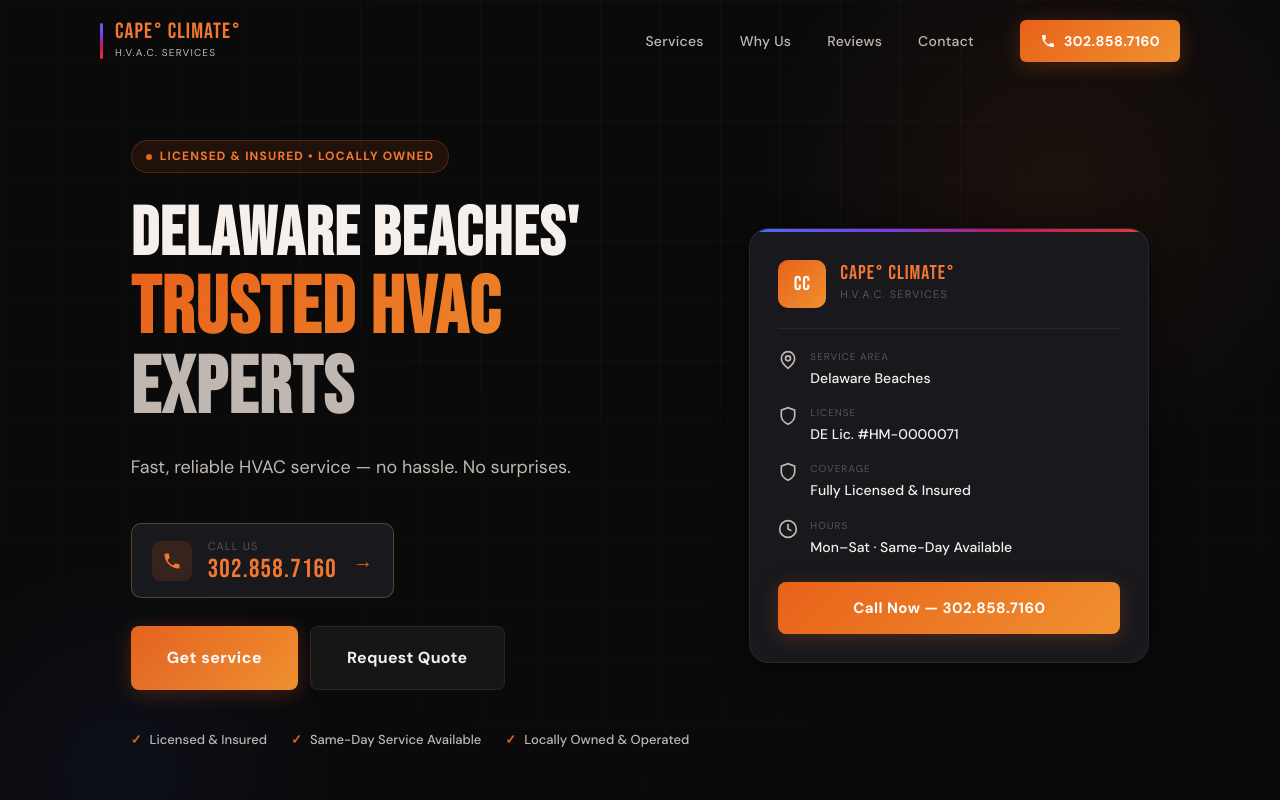
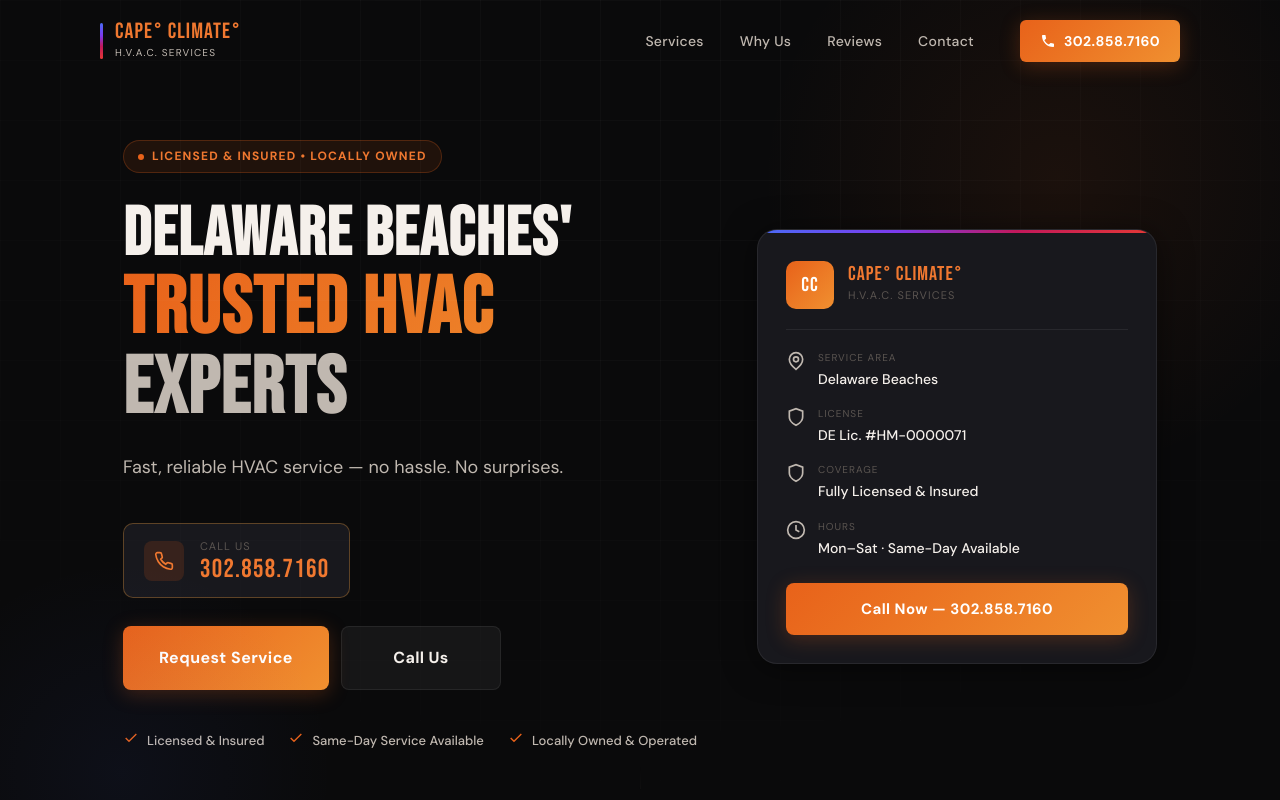
Before and after one commit to delladutchy/cape-climate, a React (Vite) app: page / in a window 1280 px wide. Shown: the top 800 px of the page. Built offline with nearby package versions, Linux system fonts and the light colour scheme.

Commit message:
lock UI consistency: standardize CTAs, remove arrows/emojis, outline icons

```diff
--- a/src/components/Contact.tsx
+++ b/src/components/Contact.tsx
@@ -83,10 +83,9 @@ export default function Contact() {
               <a href={`tel:${BUSINESS.phoneRaw}`} className={styles.contactCard}>
                 <span className={styles.contactCardIcon} aria-hidden="true" dangerouslySetInnerHTML={{__html: '<svg width="20" height="20" viewBox="0 0 24 24" fill="none" stroke="currentColor" stroke-width="2"><path d="M22 16.92v3a2 2 0 0 1-2.18 2 19.79 19.79 0 0 1-8.63-3.07 19.5 19.5 0 0 1-6-6 19.79 19.79 0 0 1-3.07-8.67A2 2 0 0 1 4.11 2h3a2 2 0 0 1 2 1.72 12.84 12.84 0 0 0 .7 2.81 2 2 0 0 1-.45 2.11L8.09 9.91a16 16 0 0 0 6 6l1.27-1.27a2 2 0 0 1 2.11-.45 12.84 12.84 0 0 0 2.81.7A2 2 0 0 1 22 16.92z"/></svg>'}} />
                 <div>
-                  <div className={styles.contactCardLabel}>Call Us Directly</div>
+                  <div className={styles.contactCardLabel}>Call Us</div>
                   <div className={styles.contactCardValue}>{BUSINESS.phone}</div>
                 </div>
-                <span className={styles.contactCardArrow} aria-hidden="true">→</span>
               </a>
 
               <div className={styles.contactCard}>
--- a/src/components/CtaBanner.tsx
+++ b/src/components/CtaBanner.tsx
@@ -20,13 +20,13 @@ export default function CtaBanner() {
           </p>
           <div className={styles.actions}>
             <a href={`tel:${BUSINESS.phoneRaw}`} className={`btn btn-primary btn-lg`}>
-              <svg width="18" height="18" viewBox="0 0 24 24" fill="currentColor" aria-hidden="true">
-                <path d="M6.6 10.8c1.4 2.8 3.8 5.1 6.6 6.6l2.2-2.2c.3-.3.7-.4 1-.2 1.1.4 2.3.6 3.6.6.6 0 1 .4 1 1V20c0 .6-.4 1-1 1-9.4 0-17-7.6-17-17 0-.6.4-1 1-1h3.5c.6 0 1 .4 1 1 0 1.3.2 2.5.6 3.6.1.3 0 .7-.2 1L6.6 10.8z"/>
+              <svg width="18" height="18" viewBox="0 0 24 24" fill="none" stroke="currentColor" stroke-width="2" aria-hidden="true">
+                <path d="M22 16.92v3a2 2 0 0 1-2.18 2 19.79 19.79 0 0 1-8.63-3.07 19.5 19.5 0 0 1-6-6 19.79 19.79 0 0 1-3.07-8.67A2 2 0 0 1 4.11 2h3a2 2 0 0 1 2 1.72 12.84 12.84 0 0 0 .7 2.81 2 2 0 0 1-.45 2.11L8.09 9.91a16 16 0 0 0 6 6l1.27-1.27a2 2 0 0 1 2.11-.45 12.84 12.84 0 0 0 2.81.7A2 2 0 0 1 22 16.92z"/>
               </svg>
-              Call Now — We Answer
+              Call Us
             </a>
             <a href="#contact" className={`btn btn-outline btn-lg`}>
-              Request Service Today
+              Request Service
             </a>
           </div>
         </div>
--- a/src/components/Footer.tsx
+++ b/src/components/Footer.tsx
@@ -18,7 +18,7 @@ export default function Footer() {
             Locally owned and operated HVAC company serving Sussex County & the Delaware Beaches. Licensed, insured, and committed to honest work.
           </p>
           <div className={styles.licenseTag}>
-            <span aria-hidden="true">🏅</span>
+            <span aria-hidden="true" dangerouslySetInnerHTML={{__html: '<svg width="16" height="16" viewBox="0 0 24 24" fill="none" stroke="currentColor" stroke-width="2"><path d="M12 22s8-4 8-10V5l-8-3-8 3v7c0 6 8 10 8 10z"/></svg>'}} />
             {BUSINESS.license}
           </div>
         </div>
@@ -39,34 +39,33 @@ export default function Footer() {
         <div className={styles.col}>
           <h3 className={styles.colTitle}>Contact</h3>
           <ul className={styles.colList} role="list">
-            <li>
               <a href={`tel:${BUSINESS.phoneRaw}`} className={`${styles.colLink} ${styles.phoneLink}`}>
-                <svg width="14" height="14" viewBox="0 0 24 24" fill="currentColor" aria-hidden="true">
-                  <path d="M6.6 10.8c1.4 2.8 3.8 5.1 6.6 6.6l2.2-2.2c.3-.3.7-.4 1-.2 1.1.4 2.3.6 3.6.6.6 0 1 .4 1 1V20c0 .6-.4 1-1 1-9.4 0-17-7.6-17-17 0-.6.4-1 1-1h3.5c.6 0 1 .4 1 1 0 1.3.2 2.5.6 3.6.1.3 0 .7-.2 1L6.6 10.8z"/>
+                <svg width="14" height="14" viewBox="0 0 24 24" fill="none" stroke="currentColor" stroke-width="2" aria-hidden="true">
+                  <path d="M22 16.92v3a2 2 0 0 1-2.18 2 19.79 19.79 0 0 1-8.63-3.07 19.5 19.5 0 0 1-6-6 19.79 19.79 0 0 1-3.07-8.67A2 2 0 0 1 4.11 2h3a2 2 0 0 1 2 1.72 12.84 12.84 0 0 0 .7 2.81 2 2 0 0 1-.45 2.11L8.09 9.91a16 16 0 0 0 6 6l1.27-1.27a2 2 0 0 1 2.11-.45 12.84 12.84 0 0 0 2.81.7A2 2 0 0 1 22 16.92z"/>
                 </svg>
                 {BUSINESS.phone}
               </a>
-            </li>
-            <li>
               <span className={styles.colText}>
-                <svg width="14" height="14" viewBox="0 0 24 24" fill="currentColor" aria-hidden="true">
-                  <path d="M12 2C8.13 2 5 5.13 5 9c0 5.25 7 13 7 13s7-7.75 7-13c0-3.87-3.13-7-7-7zm0 9.5c-1.38 0-2.5-1.12-2.5-2.5s1.12-2.5 2.5-2.5 2.5 1.12 2.5 2.5-1.12 2.5-2.5 2.5z"/>
+                <svg width="14" height="14" viewBox="0 0 24 24" fill="none" stroke="currentColor" stroke-width="2" aria-hidden="true">
+                  <path d="M20 10c0 6-8 12-8 12s-8-6-8-12a8 8 0 0 1 16 0Z"/>
+                  <circle cx="12" cy="10" r="3"/>
                 </svg>
                 {BUSINESS.address.full}
               </span>
-            </li>
             <li>
               <span className={styles.colText}>
-                <svg width="14" height="14" viewBox="0 0 24 24" fill="currentColor" aria-hidden="true">
-                  <path d="M11.99 2C6.47 2 2 6.48 2 12s4.47 10 9.99 10C17.52 22 22 17.52 22 12S17.52 2 11.99 2zM12 20c-4.42 0-8-3.58-8-8s3.58-8 8-8 8 3.58 8 8-3.58 8-8 8zm.5-13H11v6l5.25 3.15.75-1.23-4.5-2.67V7z"/>
+                <svg width="14" height="14" viewBox="0 0 24 24" fill="none" stroke="currentColor" stroke-width="2" aria-hidden="true">
+                  <circle cx="12" cy="12" r="10"/>
+                  <polyline points="12,6 12,12 16,14"/>
                 </svg>
                 {BUSINESS.hours}
               </span>
             </li>
             <li>
               <span className={styles.colText}>
-                <svg width="14" height="14" viewBox="0 0 24 24" fill="currentColor" aria-hidden="true">
-                  <path d="M20 4H4c-1.1 0-2 .9-2 2v12c0 1.1.9 2 2 2h16c1.1 0 2-.9 2-2V6c0-1.1-.9-2-2-2zm0 4l-8 5-8-5V6l8 5 8-5v2z"/>
+                <svg width="14" height="14" viewBox="0 0 24 24" fill="none" stroke="currentColor" stroke-width="2" aria-hidden="true">
+                  <path d="M4 4h16c1.1 0 2 .9 2 2v12c0 1.1-.9 2-2 2H4c-1.1 0-2-.9-2-2V6c0-1.1.9-2 2-2z"/>
+                  <polyline points="22,6 12,13 2,6"/>
                 </svg>
                 {BUSINESS.owner}, Owner
               </span>
@@ -74,7 +73,7 @@ export default function Footer() {
           </ul>
 
           <a href="#contact" className={`btn btn-outline ${styles.footerCta}`}>
-            Request Service Today
+            Request Service
           </a>
         </div>
       </div>
--- a/src/components/Hero.module.css
+++ b/src/components/Hero.module.css
@@ -177,17 +177,6 @@
   letter-spacing: 0.05em;
   color: var(--orange-light);
   line-height: 1;
-}
-
-.phoneArrow {
-  margin-left: auto;
-  color: var(--orange);
-  font-size: 20px;
-  transition: transform 0.2s;
-}
-
-.phoneBlock:hover .phoneArrow {
-  transform: translateX(4px);
 }
 
 /* CTA group */
--- a/src/components/Hero.tsx
+++ b/src/components/Hero.tsx
@@ -31,36 +31,35 @@ export default function Hero() {
           {/* Phone — prominent */}
           <a href={`tel:${BUSINESS.phoneRaw}`} className={styles.phoneBlock} aria-label={`Call us at ${BUSINESS.phone}`}>
             <span className={styles.phoneIcon} aria-hidden="true">
-              <svg width="20" height="20" viewBox="0 0 24 24" fill="currentColor">
-                <path d="M6.6 10.8c1.4 2.8 3.8 5.1 6.6 6.6l2.2-2.2c.3-.3.7-.4 1-.2 1.1.4 2.3.6 3.6.6.6 0 1 .4 1 1V20c0 .6-.4 1-1 1-9.4 0-17-7.6-17-17 0-.6.4-1 1-1h3.5c.6 0 1 .4 1 1 0 1.3.2 2.5.6 3.6.1.3 0 .7-.2 1L6.6 10.8z"/>
+              <svg width="20" height="20" viewBox="0 0 24 24" fill="none" stroke="currentColor" stroke-width="2">
+                <path d="M22 16.92v3a2 2 0 0 1-2.18 2 19.79 19.79 0 0 1-8.63-3.07 19.5 19.5 0 0 1-6-6 19.79 19.79 0 0 1-3.07-8.67A2 2 0 0 1 4.11 2h3a2 2 0 0 1 2 1.72 12.84 12.84 0 0 0 .7 2.81 2 2 0 0 1-.45 2.11L8.09 9.91a16 16 0 0 0 6 6l1.27-1.27a2 2 0 0 1 2.11-.45 12.84 12.84 0 0 0 2.81.7A2 2 0 0 1 22 16.92z"/>
               </svg>
             </span>
             <span>
               <span className={styles.phoneLabel}>Call us</span>
               <span className={styles.phoneNumber}>{BUSINESS.phone}</span>
             </span>
-            <span className={styles.phoneArrow} aria-hidden="true">→</span>
           </a>
 
           {/* CTA buttons */}
           <div className={styles.ctaGroup}>
             <a href="#contact" className={`btn btn-primary btn-lg ${styles.ctaBtn}`}>
-              Get service
+              Request Service
             </a>
             <a href="#services" className={`btn btn-ghost btn-lg ${styles.ctaBtn}`}>
-              Request Quote
+              Call Us
             </a>
           </div>
 
           {/* Trust strip */}
           <div className={styles.trustStrip}>
             {[
-              { icon: '✓', label: 'Licensed & Insured' },
-              { icon: '✓', label: 'Same-Day Service Available' },
-              { icon: '✓', label: 'Locally Owned & Operated' },
+              { icon: '<svg width="16" height="16" viewBox="0 0 24 24" fill="none" stroke="currentColor" stroke-width="2"><polyline points="20,6 9,17 4,12"></polyline></svg>', label: 'Licensed & Insured' },
+              { icon: '<svg width="16" height="16" viewBox="0 0 24 24" fill="none" stroke="currentColor" stroke-width="2"><polyline points="20,6 9,17 4,12"></polyline></svg>', label: 'Same-Day Service Available' },
+              { icon: '<svg width="16" height="16" viewBox="0 0 24 24" fill="none" stroke="currentColor" stroke-width="2"><polyline points="20,6 9,17 4,12"></polyline></svg>', label: 'Locally Owned & Operated' },
             ].map(item => (
               <div key={item.label} className={styles.trustItem}>
-                <span className={styles.trustCheck}>{item.icon}</span>
+                <span className={styles.trustCheck} dangerouslySetInnerHTML={{__html: item.icon}} />
                 <span>{item.label}</span>
               </div>
             ))}
--- a/src/components/Services.tsx
+++ b/src/components/Services.tsx
@@ -23,7 +23,7 @@ export default function Services() {
                 <h3 className={styles.title}>{svc.title}</h3>
                 <p className={styles.desc}>{svc.description}</p>
                 <span className={styles.link} aria-hidden="true">
-                  Request Service <span aria-hidden="true">→</span>
+                  Request Service
                 </span>
               </div>
             </a>
@@ -37,7 +37,7 @@ export default function Services() {
             <p className={styles.barSub}>Call for honest diagnosis and fair pricing.</p>
           </div>
           <a href={`tel:${BUSINESS.phoneRaw}`} className={`btn btn-primary btn-lg`}>
-            Call {BUSINESS.phone}
+            Call Us
           </a>
         </div>
       </div>
```
Also changed, not shown: 5 other files (tests, documents, lock files or other folders).
